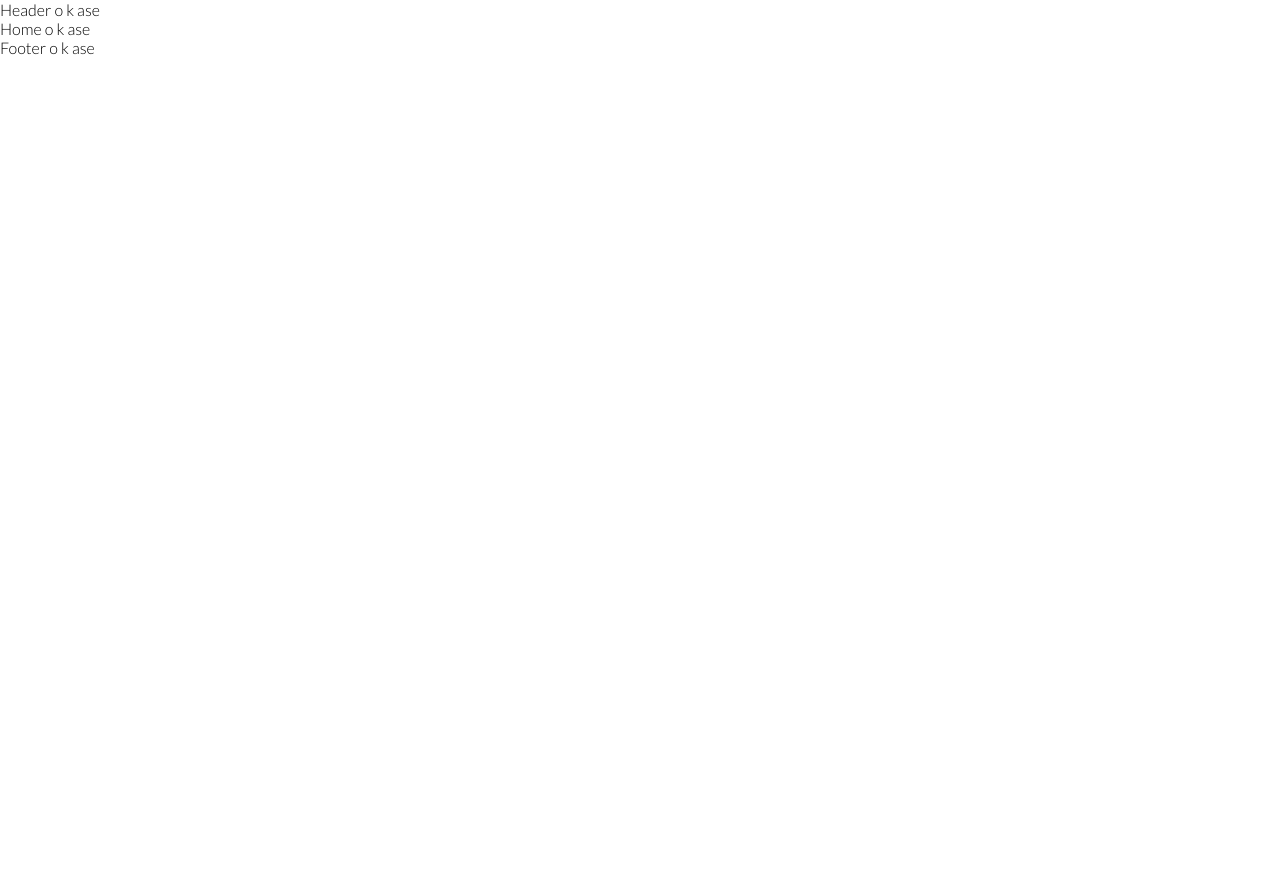
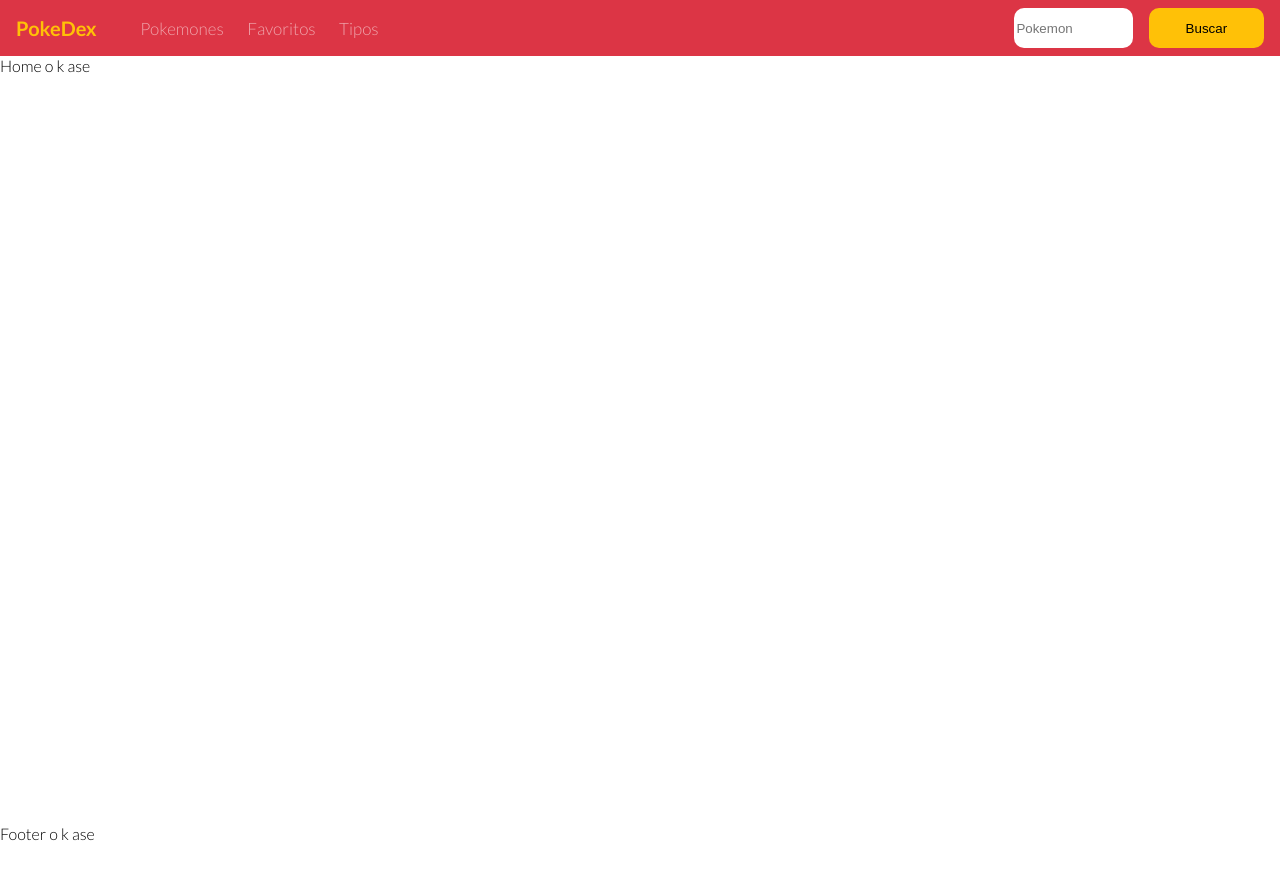
Before and after one commit to MageLnk/Desafio-Router-II-Pokeapi, a React (Create React App) app: page / in a window 1280 px wide. Shown: the top 880 px of the page. Before the commit the page ends 800 px from the top, so only its background shows below. Built offline with nearby package versions, Linux system fonts and the light colour scheme; the HTML template or start-up script is replaced by a standard one.

Commit message:
Navbar Visuals ok

```diff
--- a/src/App.jsx
+++ b/src/App.jsx
@@ -1,19 +1,23 @@
 import { BrowserRouter, Route, Routes } from "react-router-dom";
 // Context
 import GeneralContext from "./Context/GeneralContext/Provider";
+// Pages
+import { Home, Error404 } from "./pages";
 // Components
-import { Home, Error404 } from "./pages";
+import { NavBar, Footer } from "./Components";
 
 const App = () => {
   return (
     <GeneralContext>
       <div className="app-container">
+        <NavBar />
         <BrowserRouter>
           <Routes>
             <Route path="/" element={<Home />} />
             <Route path="*" element={<Error404 />} />
           </Routes>
         </BrowserRouter>
+        <Footer />
       </div>
     </GeneralContext>
   );
--- a/src/Components/Header/index.jsx
+++ b/src/Components/Header/index.jsx
@@ -1,5 +1,20 @@
-const Header = () => {
-  return <div className="header-container">Header o k ase</div>;
+const NavBar = () => {
+  return (
+    <div className="navbar-container">
+      <div className="navbar-links-container">
+        <span className="navbar-home">PokeDex</span>
+        <div className="navbar-options">
+          <span>Pokemones</span>
+          <span>Favoritos</span>
+          <span>Tipos</span>
+        </div>
+      </div>
+      <div className="navbar-search-container">
+        <input placeholder="Pokemon" />
+        <button>Buscar</button>
+      </div>
+    </div>
+  );
 };
 
-export default Header;
+export default NavBar;
--- a/src/Components/index.js
+++ b/src/Components/index.js
@@ -1,3 +1,3 @@
 export { default as Footer } from "./Footer";
-export { default as Header } from "./Header";
+export { default as NavBar } from "./Header";
 export { default as HomeContent } from "./HomeContent";
--- a/src/index.css
+++ b/src/index.css
@@ -12,3 +12,71 @@ a:active {
   text-decoration: none;
   color: inherit;
 }
+
+.navbar-container {
+  grid-area: navbar;
+  background-color: #dc3545;
+  color: #ffffff8c;
+  padding: 0 1rem 0 1rem;
+  display: flex;
+  align-items: center;
+  justify-content: space-between;
+  font-size: 17px;
+}
+.navbar-container .navbar-links-container {
+  display: flex;
+  width: 30%;
+  justify-content: space-between;
+  align-items: center;
+}
+.navbar-container .navbar-links-container .navbar-home {
+  font-size: 20px;
+  color: #ffc107;
+  font-weight: 600;
+}
+.navbar-container .navbar-links-container .navbar-options {
+  display: flex;
+  justify-content: space-around;
+  margin: 0 0 0 2rem;
+  width: 100%;
+}
+.navbar-search-container {
+  display: flex;
+  justify-content: space-between;
+  width: 20%;
+  height: 2.5rem;
+}
+.navbar-search-container input {
+  border-radius: 10px;
+  width: 50%;
+  margin: 0 0.5rem 0 0;
+  border: none;
+}
+.navbar-search-container button {
+  border-radius: 10px;
+  width: 50%;
+  margin: 0 0 0 0.5rem;
+  background-color: #ffc107;
+  border: none;
+}
+
+.home-page-container {
+  grid-area: main-content;
+}
+
+.footer-container {
+  grid-area: footer;
+}
+
+.app-container {
+  display: grid;
+  min-height: 100vh;
+  height: auto;
+  width: 100%;
+  grid-template-areas:
+    "navbar"
+    "main-content"
+    "footer";
+  grid-template-rows: 3.5rem 96% 4rem;
+  grid-template-columns: 100%;
+}
--- a/src/pages/Home/index.jsx
+++ b/src/pages/Home/index.jsx
@@ -1,11 +1,9 @@
-import { Footer, Header, HomeContent } from "../../Components/";
+import { HomeContent } from "../../Components/";
 
 const Home = () => {
   return (
     <div className="home-page-container">
-      <Header />
       <HomeContent />
-      <Footer />
     </div>
   );
 };
```
